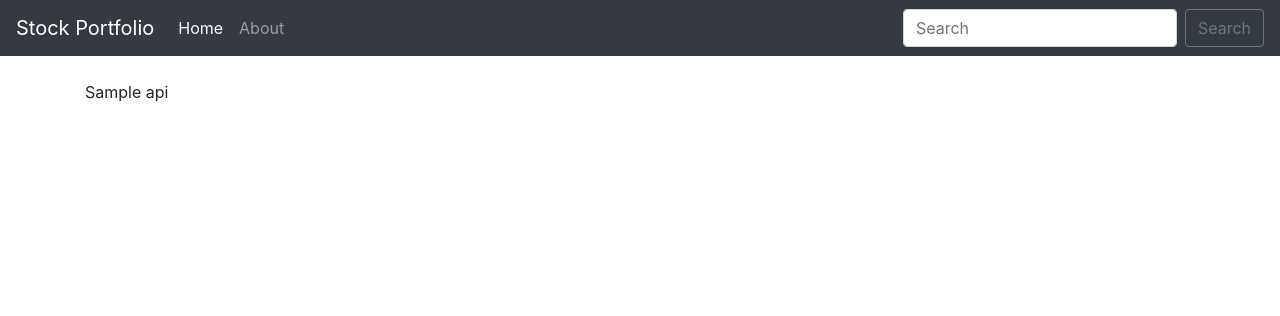
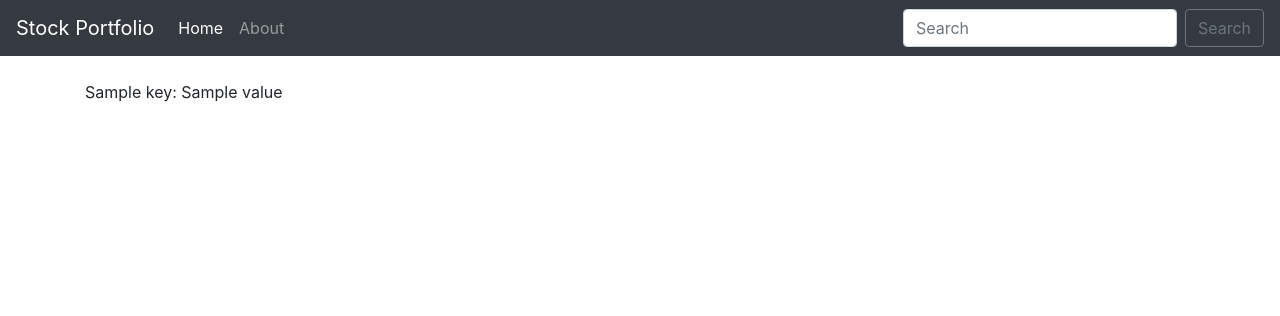
Before and after one commit to Decomplosed/python-stock-app, a Django app: template stocks/quotes/templates/home.html in a window 1280 px wide. Shown: the top 316 px of the page. Run offline with Django 5.2, Linux system fonts and the light colour scheme; the template is opened without the code that fills it: most values are stand-ins (such as "Sample title", 1, 10 or a date in 2020).

Commit message:
Parse API response to key value pairs

```diff
--- a/stocks/quotes/templates/home.html
+++ b/stocks/quotes/templates/home.html
@@ -1,5 +1,13 @@
 {% extends "base.html" %}
 
 {% block content %}
-    {{ api }}
+    {% if api %}
+        {% if api == "Error..." %}
+            <p>There was a problem with your ticker symbol. Please try again...</p>
+        {% else %}
+            {% for key, value in api.data.0.items %}
+                {{ key }}: {{ value }}</br>
+            {% endfor %}
+        {% endif %}
+    {% endif %}
 {% endblock  %}
```
